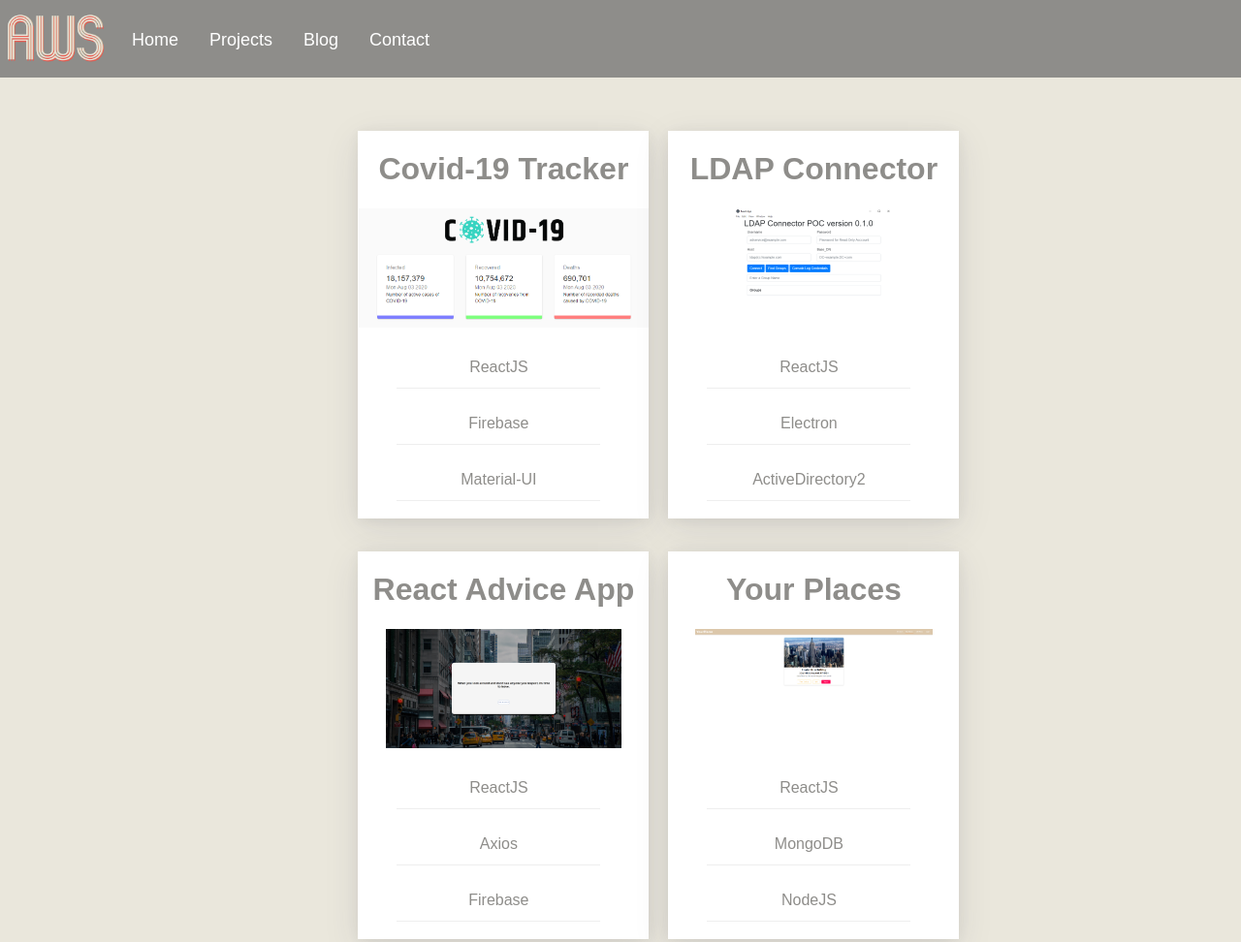
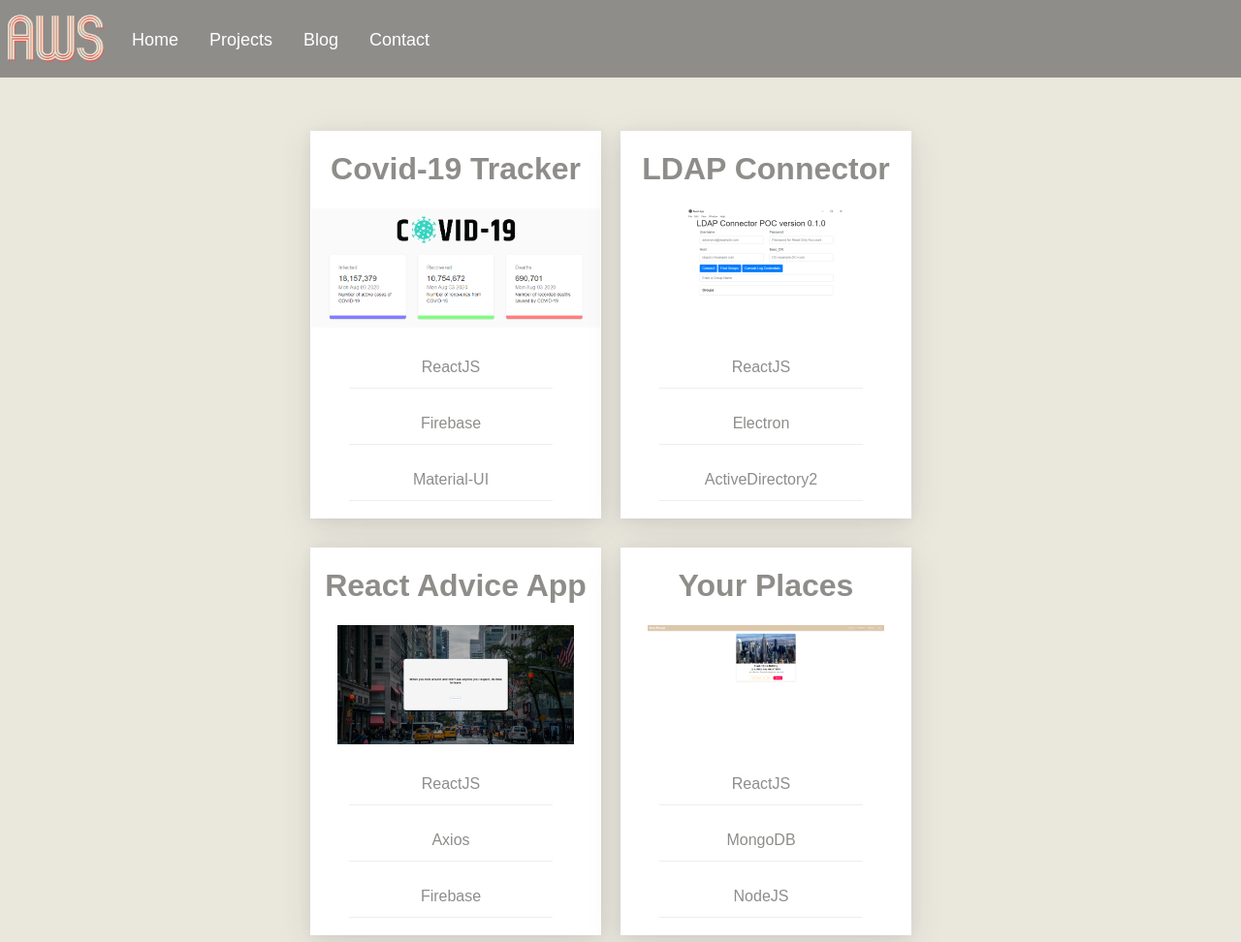
Before and after one commit to AustinSpinazze/ReactPersonalPortfolio, a React app: page /projects in a window 1280 px wide. Shown: the top 972 px of the page at 97% size. Built offline with nearby package versions, Linux system fonts and the light colour scheme.

Commit message:
Refactored cards still need to figure out how to left align card grid

```diff
--- a/src/app/Projects/Projects.js
+++ b/src/app/Projects/Projects.js
@@ -1,4 +1,4 @@
-import React, { Fragment } from 'react';
+import React from 'react';
 
 import Card from '../common/Card/Card';
 import { PROJECTS } from "../../shared/constants/projects";
@@ -6,17 +6,18 @@
 
 const Projects = () => {
     return (
-        <Fragment>
-            <div className="grid">
+        <div style={{display: 'flex', justifyContent: 'center'}}>
+        <div className="projects-grid">
             {
                 PROJECTS.map((project, i) => {
                     return (
-                            <Card animatedCard={true} project={project} key={i} />
+                    <Card cardType={"flipCard"} project={project} key={i} />
+
                     )
                 })
             }
             </div>
-        </Fragment>
+        </div>
     )
 }
 
--- a/src/app/common/Card/Card.js
+++ b/src/app/common/Card/Card.js
@@ -1,20 +1,20 @@
 import React, { Fragment } from 'react';
 
-import CardFront from './CardFront';
-import CardBack from './CardBack';
-import "../../scss/main.scss";
+import FlipCard from './FlipCard';
 
-const Card = props => {
+const Card = (props) => {
+    const cardType = (type) => {
+        switch (type) {
+            case "flipCard":
+                return <FlipCard project={props.project}/>
+            default:
+                break;
+        }
+    }
+
     return (
         <Fragment>
-            {props.animatedCard ?
-                <div className="card-container">
-                    <div className="card-body">
-                        <CardBack project={props.project}/>
-                        <CardFront project={props.project} />
-                    </div>
-                </div> : null
-            }
+            {cardType(props.cardType)}
         </Fragment>
     )
 }
--- a/src/app/common/Card/CardBack.js
+++ /dev/null
@@ -1,26 +0,0 @@
-import React from 'react';
-
-import githubLogo from "../../../../public/images/githubOutline100.png";
-import Button from '../Button';
-import "../../scss/main.scss";
-
-const CardBack = props => {
-    const openProject = () => {
-        window.open(props.project.linkToProject);
-    }
-
-    return (
-        <div className="card-side side-back">
-            <div className="description">
-                {props.project.description}
-            </div>
-                {props.project.linkToProject ?
-                    <Button name={"Link to " + props.project.title} onClick={openProject} /> : null
-                }
-                <Button type="imageLink" link={props.project.linkToRepo} className="githubLinkItem" imageClass="githubLinkImage" image={githubLogo} alt="Github" />
-
-        </div>
-    )
-}
-
-export default CardBack;
--- a/src/app/common/Card/CardFront.js
+++ /dev/null
@@ -1,25 +0,0 @@
-import React from 'react';
-
-import "../../scss/main.scss";
-
-const CardFront = props => {
-    return (
-        <div className="card-side side-front">
-            <h1>{props.project.title}</h1>
-            {props.project.image ?
-                <img className="card-header-img" src={props.project.image} /> : null
-            }
-            <div className="side-front-content">
-                <ul className="card-technologies">
-                    {
-                        props.project.technologies.map((technology, i) => {
-                            return (<li className="card-technologies-item" key={i}>{technology}</li>)
-                        })
-                    }
-                </ul>
-            </div>
-        </div>
-    )
-}
-
-export default CardFront
--- /dev/null
+++ b/src/app/common/Card/FlipCard.js
@@ -0,0 +1,41 @@
+import React from 'react';
+
+import githubLogo from "../../../../public/images/githubOutline100.png";
+import Button from '../Button';
+import "../../scss/main.scss";
+
+const FlipCard = (props) => {
+    const openProject = () => {
+        window.open(props.project.linkToProject);
+    }
+    return (
+        <div className="flip-card-container">
+            <div className="flip-card-body">
+                <div className="flip-card-side flip-card-side-front">
+                    <h1>{props.project.title}</h1>
+                    {props.project.image ?
+                        <img className="flip-card-header-img" src={props.project.image} /> : null
+                    }
+                    <ul className="flip-card-technologies">
+                        {
+                            props.project.technologies.map((technology, i) => {
+                                return (<li className="flip-card-technologies-item" key={i}>{technology}</li>)
+                            })
+                        }
+                    </ul>
+                </div>
+                <div className="flip-card-side flip-card-side-back">
+                    <div className="flip-card-description">
+                        {props.project.description}
+                    </div>
+                    {props.project.linkToProject ?
+                        <Button name={"Link to " + props.project.title} onClick={openProject} /> : null
+                    }
+                    <Button type="imageLink" link={props.project.linkToRepo} className="githubLinkItem" imageClass="githubLinkImage" image={githubLogo} alt="Github" />
+                </div>
+            </div>
+        </div>
+    )
+}
+
+export default FlipCard;
--- a/src/app/scss/components/_card.scss
+++ b/src/app/scss/components/_flipcard.scss
@@ -1,9 +1,9 @@
-.button-wrapper {
+.flip-card-button-wrapper {
   height: 200px;
   bottom: 0;
 }
 
-.card-container {
+.flip-card-container {
   display: inline-block;
   position: relative;
   z-index: 1;
@@ -13,7 +13,7 @@
   perspective: 1000px;
 }
 
-.card-body {
+.flip-card-body {
   width: 100%;
   height: 100%;
   background-color: white;
@@ -21,17 +21,17 @@
   transition: all 0.5s linear;
 }
 
-.card-container:hover .card-body {
+.flip-card-container:hover .flip-card-body {
   transform: rotateY(180deg);
 }
 
-.card-container:hover > .card-body > .side-front {
+.flip-card-container:hover > .flip-card-body > .flip-side-front {
   opacity: 0;
   visibility: hidden;
   transition: opacity 1s ease-in, visibility 0.75s linear;
 }
 
-.card-side {
+.flip-card-side {
   position: absolute;
   top: 0;
   overflow: hidden;
@@ -44,36 +44,36 @@
   box-shadow: 0 10px 35px rgba(50, 50, 93, 0.1), 0 2px 15px rgba(0, 0, 0, 0.07);
 }
 
-.card-header-img {
+.flip-card-header-img {
   max-width: 100%;
   max-height: 123px;
   margin: 0;
   padding: 0;
 }
 
-.card-technologies {
+.flip-card-technologies {
   list-style: none;
   width: 70%;
 }
 
-.card-technologies-item {
+.flip-card-technologies-item {
   border-bottom: 1px solid #eee;
   margin-bottom: 15px;
   padding: 0.75rem;
 }
 
-.description {
+.flip-card-description {
   margin: 30px 20px 20px 20px;
   font-size: 18px;
   font-weight: 400;
   height: 240px;
 }
 
-.side-front [class^="col-xs"]:first-of-type {
+.flip-card-side-front [class^="col-xs"]:first-of-type {
   padding-left: 0;
 }
 
-.side-back {
+.flip-card-side-back {
   z-index: 2;
   text-align: center;
   transform: rotateY(180deg);
--- a/src/app/scss/main.scss
+++ b/src/app/scss/main.scss
@@ -1,7 +1,7 @@
 @import "./base/reset";
 
 @import "./components/button.scss";
-@import "./components/card.scss";
+@import "./components/flipcard.scss";
 
 @import "./layout/navBar.scss";
 @import "./layout/navLinks.scss";
--- a/src/app/scss/pages/_projects.scss
+++ b/src/app/scss/pages/_projects.scss
@@ -1,10 +1,17 @@
-.grid {
-    width: 60%;
-    margin: 0 0 0 24.8%;
+.projects-grid {
+    display: flex;
+    flex-wrap: wrap;
+    justify-content: center;
+    flex-basis: auto;
+    max-width: 60%;
 }
 
-@media only screen and (max-width: 1700px) {
-    .grid {
-        margin: 0 0 0 28%;
-    }
-}
+// .projects-grid-row {
+//     width: 25%;
+// }
+
+// @media only screen and (max-width: 1700px) {
+//     .grid {
+//         margin: 0 0 0 28%;
+//     }
+// }
```
Also changed, not shown: 1 other file. Lines whose indentation alone changed are shown as unchanged.
